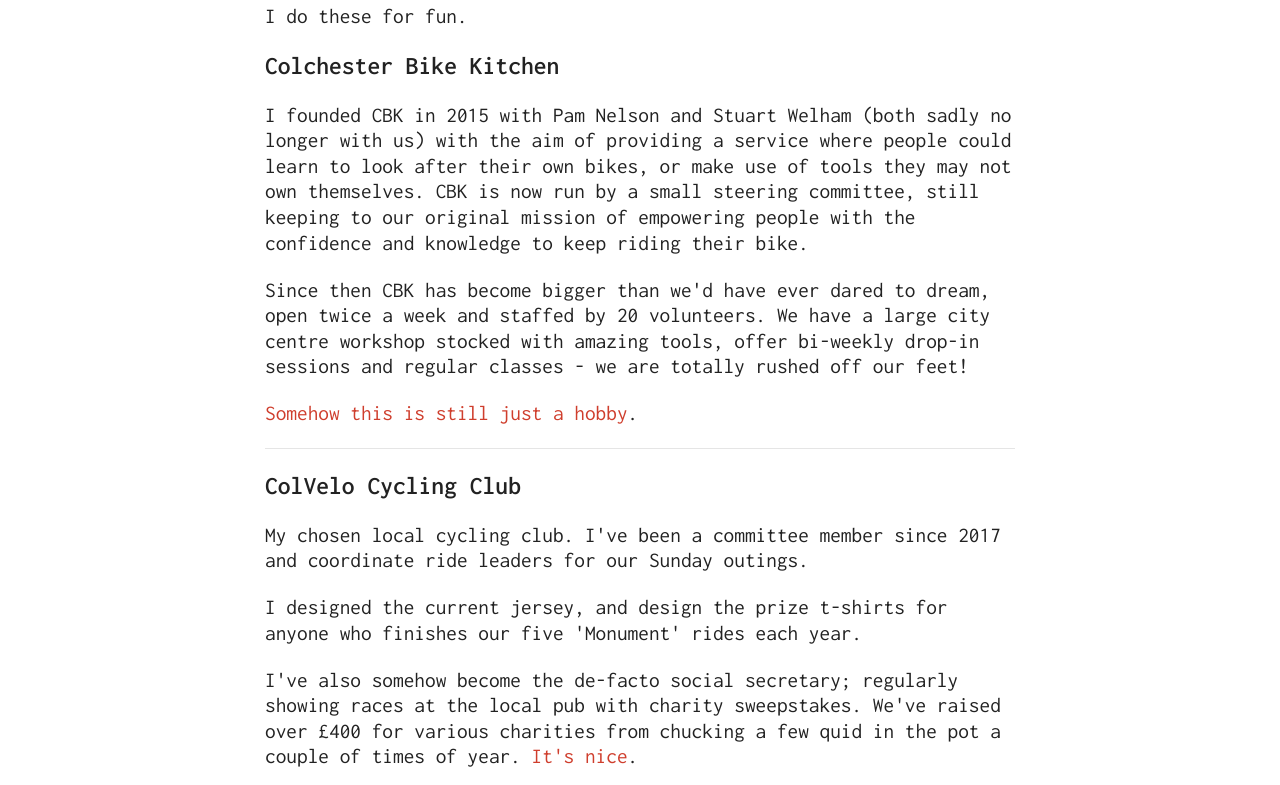
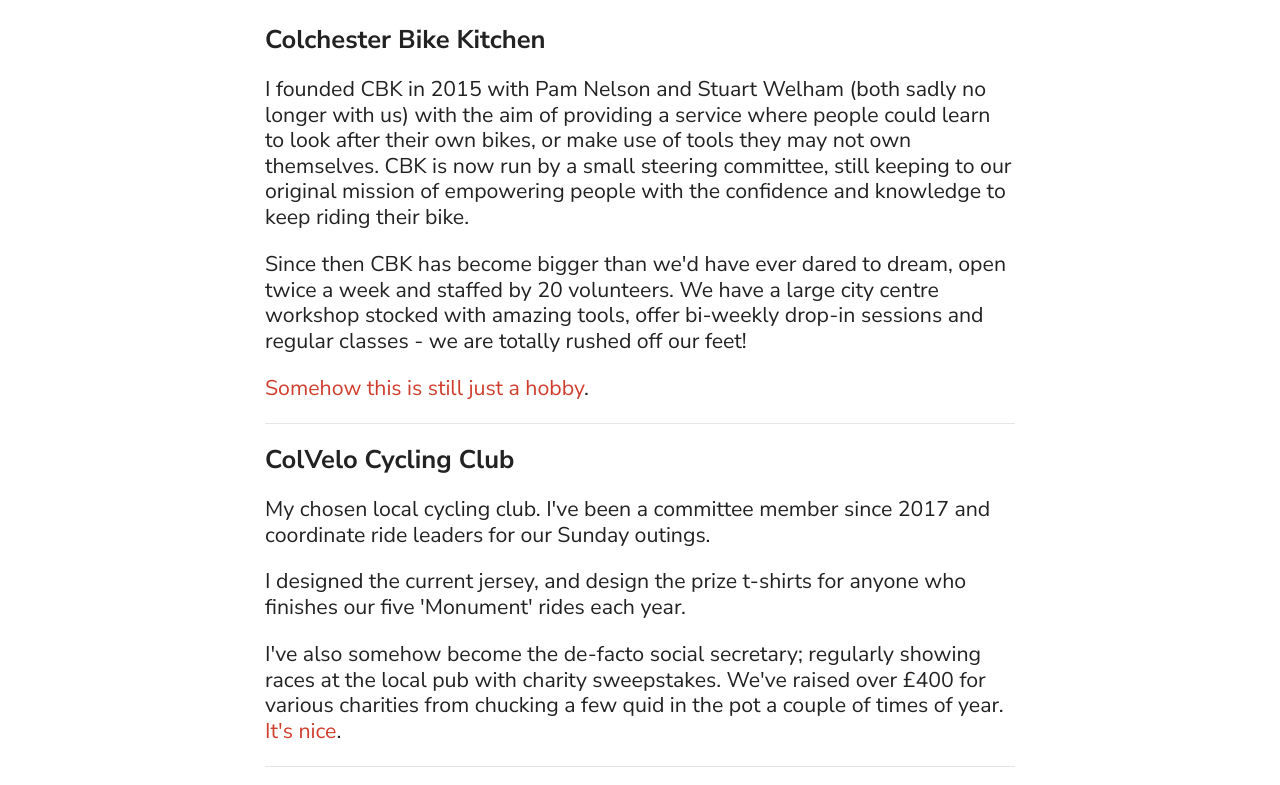
Before and after one commit to mpolom/bichael.uk, an Eleventy site: page src/index.md in a window 1280 px wide. Shown: the part 524-1309 px from the top of the page. Built offline with nearby package versions, Linux system fonts and the light colour scheme; Eleventy itself is replaced by a stand-in of ours; files that its build step writes are made by us from their sources.

Commit message:
Change main font to nunito sans

```diff
--- a/src/css/core.style.scss
+++ b/src/css/core.style.scss
@@ -1,19 +1,7 @@
-/* inconsolata-regular - latin */
 @font-face {
   font-display: swap; /* Check https://developer.mozilla.org/en-US/docs/Web/CSS/@font-face/font-display for other options. */
-  font-family: 'Inconsolata';
-  font-style: normal;
-  font-weight: 400;
-  src: url('../css/fonts/inconsolata-v37-latin-regular.woff2') format('woff2'); /* Chrome 36+, Opera 23+, Firefox 39+, Safari 12+, iOS 10+ */
-}
-
-/* inconsolata-600 - latin */
-@font-face {
-  font-display: swap; /* Check https://developer.mozilla.org/en-US/docs/Web/CSS/@font-face/font-display for other options. */
-  font-family: 'Inconsolata';
-  font-style: normal;
-  font-weight: 600;
-  src: url('../css/fonts/inconsolata-v37-latin-600.woff2') format('woff2'); /* Chrome 36+, Opera 23+, Firefox 39+, Safari 12+, iOS 10+ */
+  font-family: 'NunitoSans';
+  src: url('../css/fonts/NunitoSans-VariableFont_YTLC,opsz,wdth,wght.woff2') format('woff2'); /* Chrome 36+, Opera 23+, Firefox 39+, Safari 12+, iOS 10+ */
 }
 
 // Sizes
@@ -25,7 +13,7 @@
 $red: #CF3E2D;
 
 // Font
-$font-family: "Inconsolata";
+$font-family: "NunitoSans";
 $font-size: 16pt;
 
 // Margins
```
Also changed, not shown: src/css/fonts/NunitoSans-Italic-VariableFont_YTLC,opsz,wdth,wght.woff2 (added), src/css/fonts/NunitoSans-VariableFont_YTLC,opsz,wdth,wght.woff2 (added).
